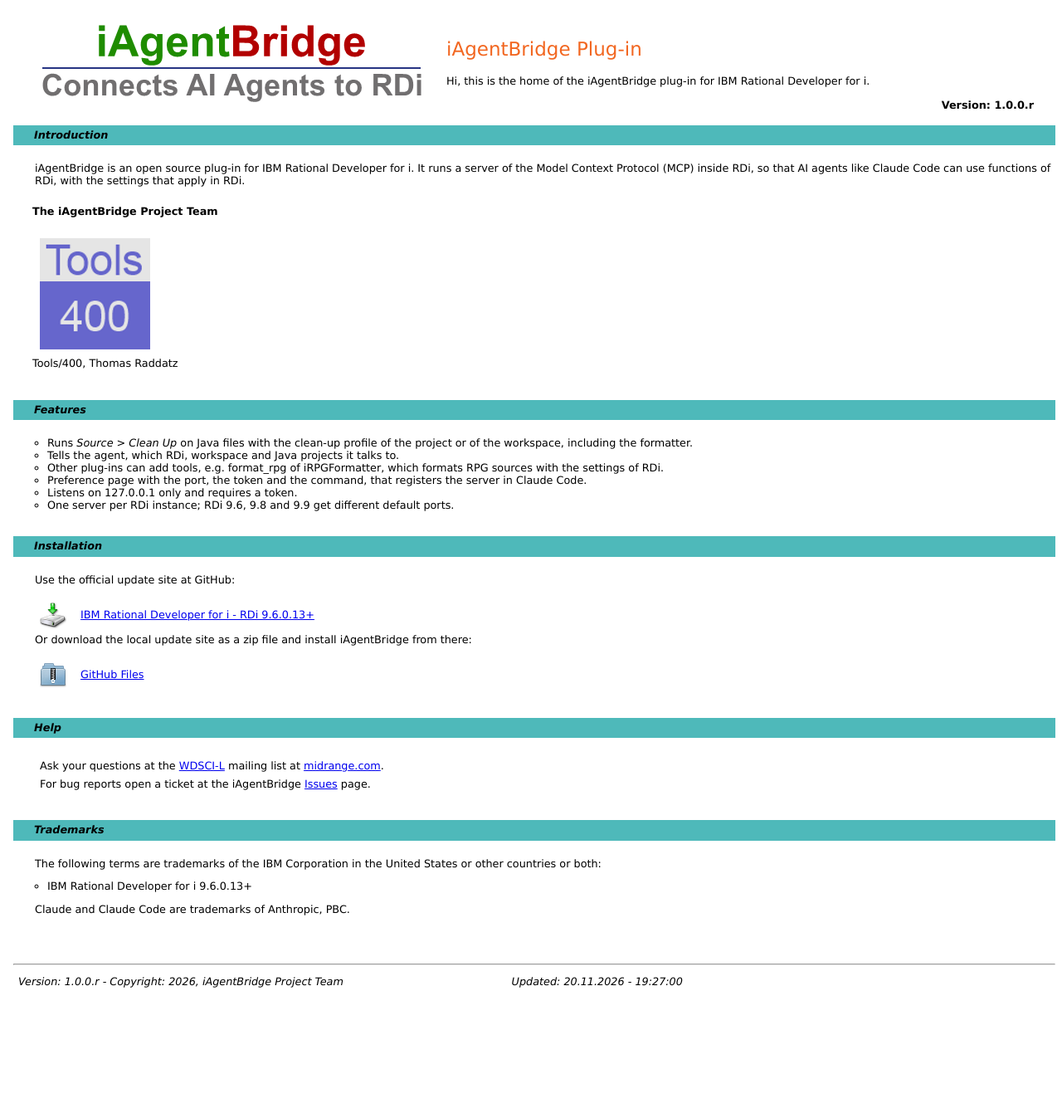
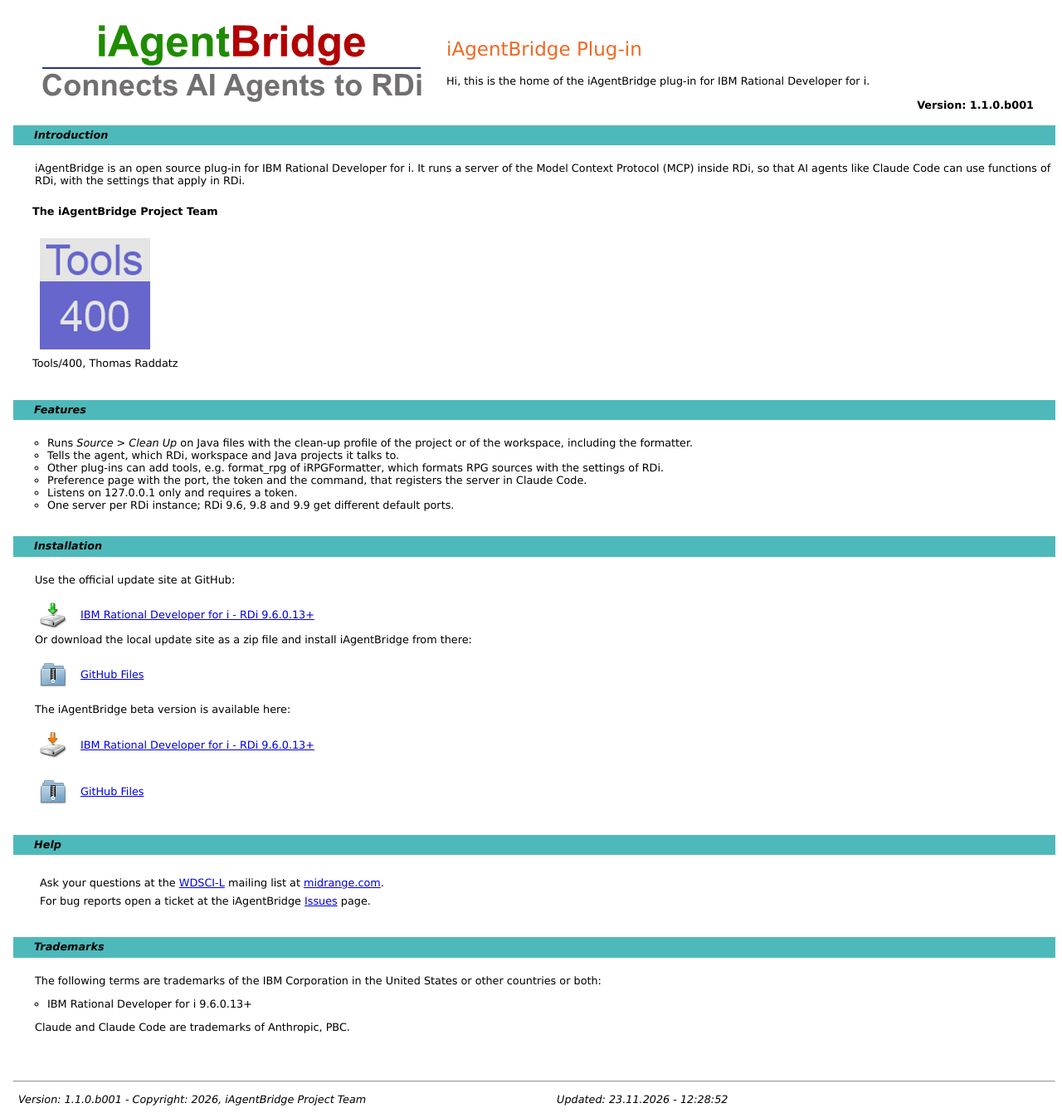
Before and after one commit to tools-400/iagentbridge, a plain HTML site: page docs/index.html in a window 1280 px wide. Shown: the whole page at 83% size. Before the commit the page ends 1219 px from the top, so only its background shows below. Drawn offline with Linux system fonts and the light colour scheme.

Commit message:
Release v1.1.0.b001.

```diff
--- a/docs/index.html
+++ b/docs/index.html
@@ -17,7 +17,7 @@
         <p>Hi, this is the home of the iAgentBridge plug-in for IBM Rational Developer for i.</p>
         </td>
         <td valign="bottom" align="right" nowrap>
-        <b>Version: 1.0.0.r</b>
+        <b>Version: 1.1.0.b001</b>
         </td>
         </tr>
         </table>
@@ -66,6 +66,16 @@
         <tr><td><img class="noborder" src="./assets/zip_file.png"></td><td><a href="https://tools-400.github.io/iagentbridge/files/">GitHub Files</a></td></tr>
         </table>
         <p/>
+        The iAgentBridge beta version is available here:
+        <p/>
+        <table class="nomargin">
+        <tr><td><img class="noborder" src="./assets/updatesite_beta.png"></td><td><a href="https://tools-400.github.io/iagentbridge/beta-version/update-site/eclipse/rdi8.0">IBM Rational Developer for i - RDi 9.6.0.13+</a></td></tr>
+        </table>
+        <p/>
+        <table class="nomargin">
+        <tr><td><img class="noborder" src="./assets/zip_file.png"></td><td><a href="https://tools-400.github.io/iagentbridge/files/">GitHub Files</a></td></tr>
+        </table>
+        <p/>
         </div>
 
         <h2 class="release">Help</h2>
@@ -90,7 +100,7 @@
         <br>
         <hr>
         <table border="0" class="copyright">
-        <tr><td class="copyright" align="left" width="50%">Version: 1.0.0.r - Copyright: 2026, iAgentBridge Project Team</td><td class="copyright" align="right" width="50%">Updated: 20.11.2026 - 19:27:00</td></tr>
+        <tr><td class="copyright" align="left" width="50%">Version: 1.1.0.b001 - Copyright: 2026, iAgentBridge Project Team</td><td class="copyright" align="right" width="50%">Updated: 23.11.2026 - 12:28:52</td></tr>
         </table>
         <br>
     </body>
```
Also changed, not shown: docs/beta-version/update-site/eclipse/rdi8.0/index.html (+2 -2 lines), docs/files/index.html (+7 -1 lines), docs/support/index.html (+2 -2 lines), 10 other files.
